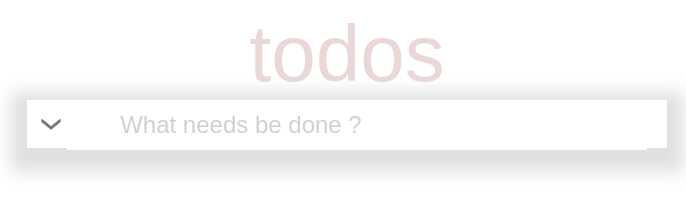
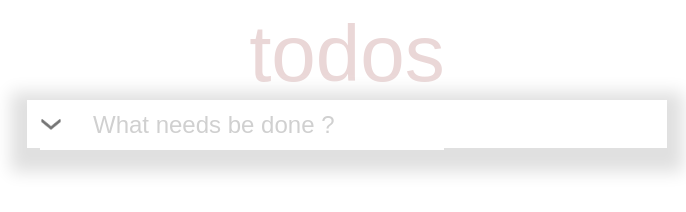
Before and after one commit to RoundRaccoon/todo-web-app, a plain HTML site: page index.html in a window 1280 px wide. Shown: the full height of the page, 293-979 px from the left. Drawn offline with Linux system fonts and the light colour scheme.

Commit message:
fixed item frames

```diff
--- a/index.css
+++ b/index.css
@@ -12,7 +12,7 @@
 
 #mainApp{
     width: 50vw;
-    height: 6vh;
+    height: fit-content;
     position: relative;
     margin: auto;
     box-shadow: 0vh 1vh 2vh 2vh #E0E0E0;
@@ -34,11 +34,10 @@
 }
 
 #inputBox{
-    position: absolute;
-    height: 6vh;
-    width: 45vw;
-    left: 5vh;
+    height: 100%;
+    width: 100%;
     font-size: 3vh;
+    margin-left: 1vw;
     outline: none;
     border: none;;
     color: #4D4D4D;
@@ -48,7 +47,7 @@
 
 .item{
     height: 6vh;
-    width: 50vw;
+    width: 50vh;
     font-size: 2.5vh;
     color: #4D4D4D;
     border-top-style: solid;
```
